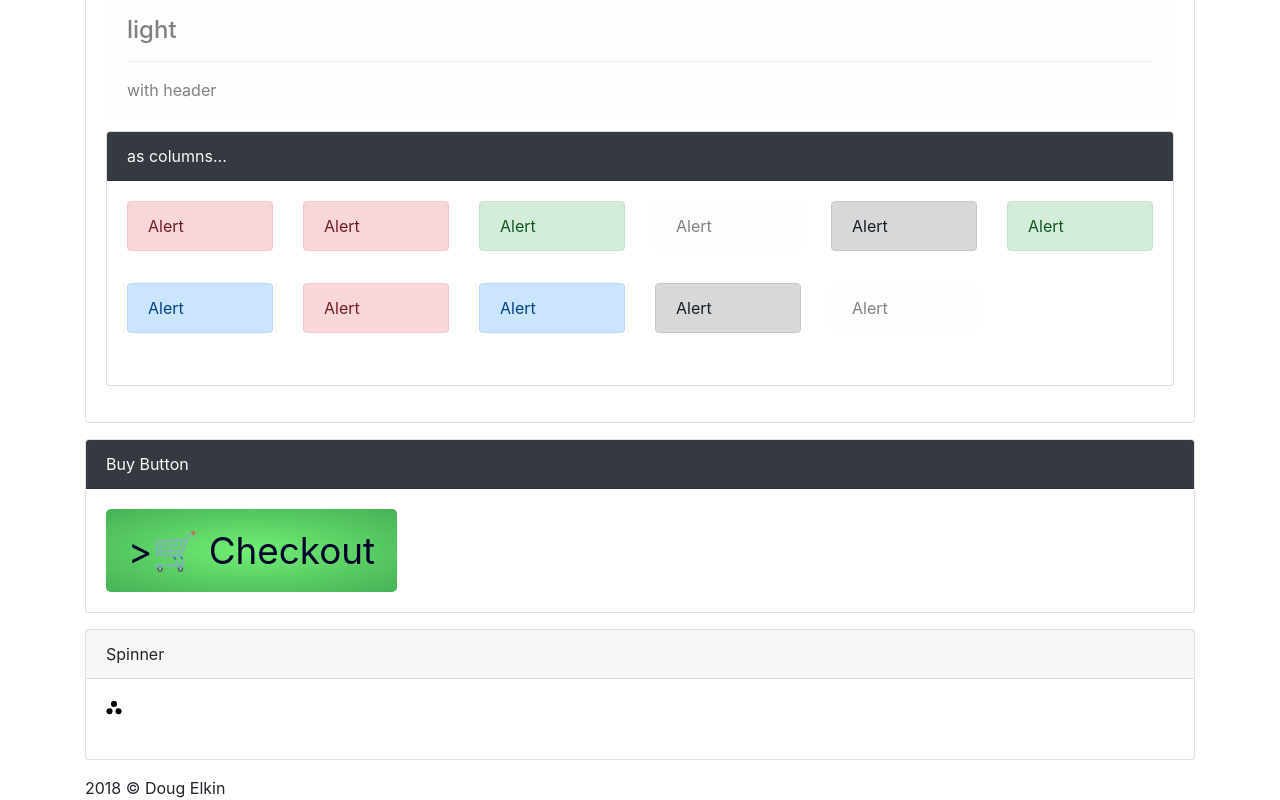
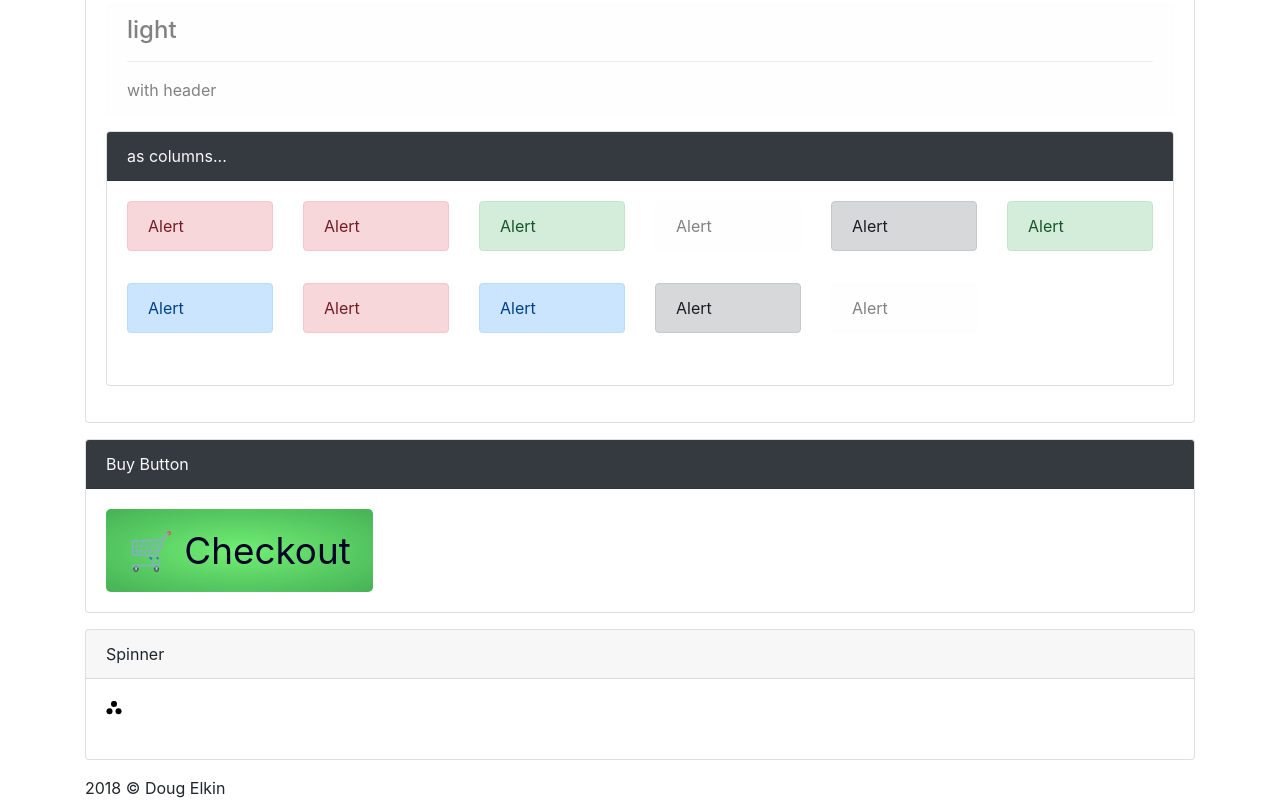
Before and after one commit to duhdugg/preaction-bootstrap-clips, a React (Create React App) app: page / in a window 1280 px wide. Shown: the part 3684-4484 px from the top of the page. Built offline with nearby package versions, Linux system fonts and the light colour scheme.

Commit message:
removed extra character

```diff
--- a/src/App.jsx
+++ b/src/App.jsx
@@ -273,7 +273,7 @@ class App extends React.Component {
                 console.debug('test')
               }}>
               <span role='img' aria-label='shopping cart'>
-                >🛒
+                🛒
               </span>{' '}
               Checkout
             </BuyButton>
```
